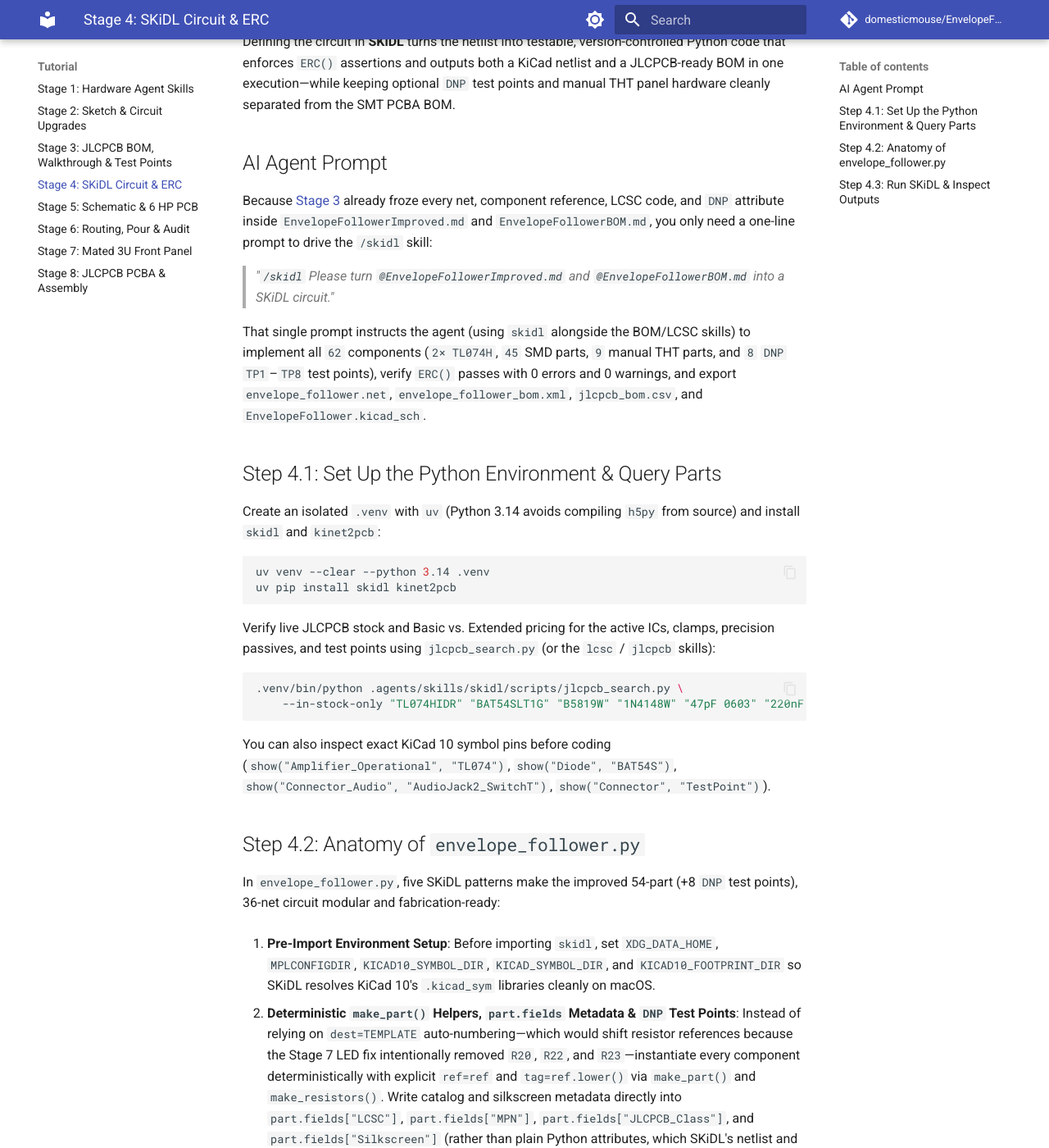
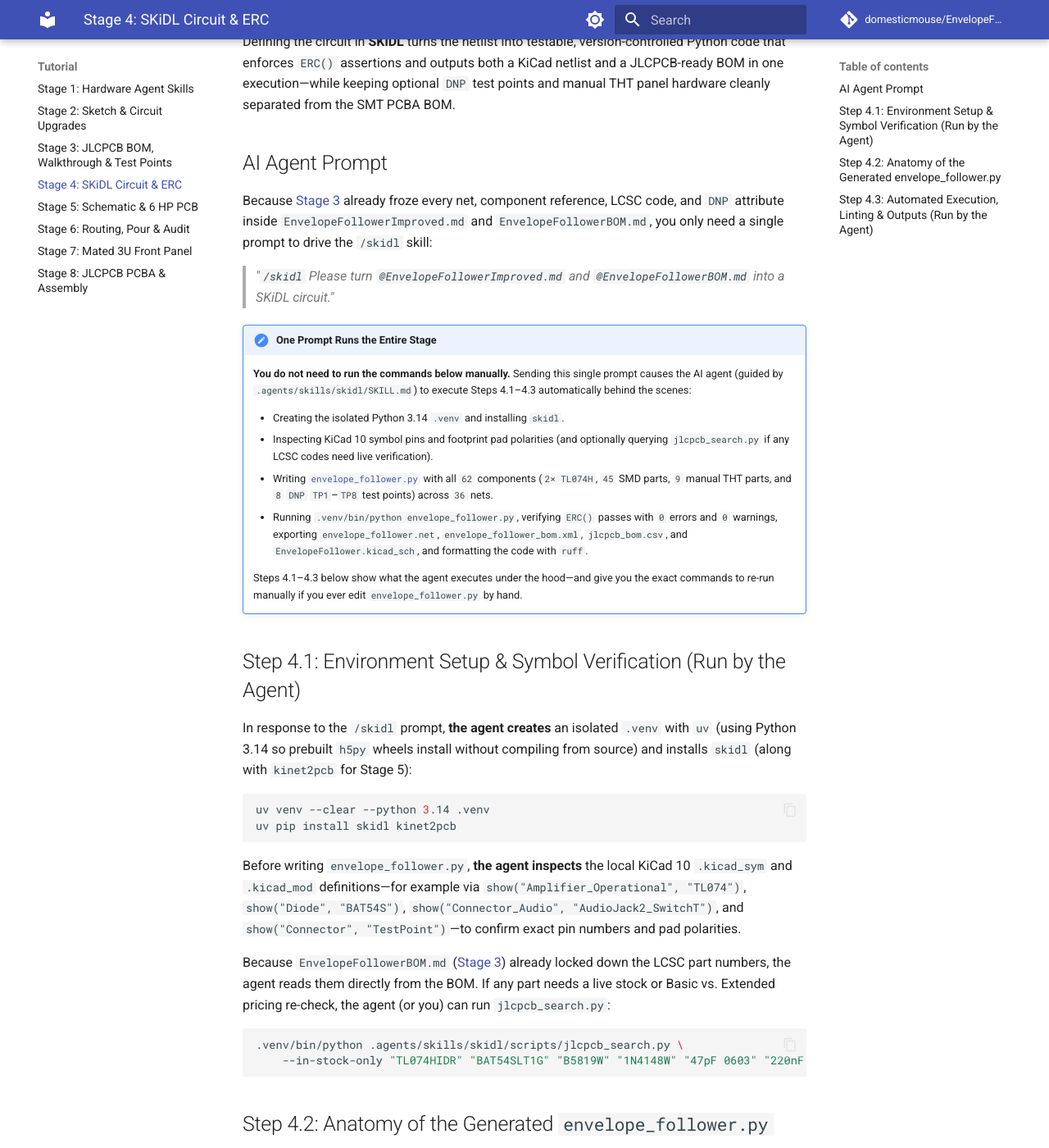
Before and after one commit to domesticmouse/EnvelopeFollower, an MkDocs documentation site: the page built from docs/tutorial/stage-4-skidl.md, in a window 1280 px wide and 1400 px high, scrolled down 231 px. Shown: the whole window at 82% size. Built offline with MkDocs 1.6.1 and Material for MkDocs 9.7.7, drawn with Linux system fonts in a browser that asks for light colours; comment, search, counter and statistics services are not loaded; some of the changed text lies outside the part shown.

Commit message:
docs: clarify that Stage 4 SKiDL commands are executed by the agent prompt
In Stage 4 of the tutorial, the imperative phrasing in Steps 4.1–4.3 made it look as though readers needed to manually create the virtual environment, run catalog queries, write `envelope_follower.py`, and execute SKiDL and `ruff` themselves, obscuring that the single `/skidl` prompt at the top of the page performs the entire workflow automatically.

Add an explicit callout under the prompt and reframe the step headings and narrative to show what the agent executes behind the scenes, while preserving the commands as a reference for readers who later modify `envelope_follower.py` by hand.

````diff
--- a/docs/tutorial/stage-4-skidl.md
+++ b/docs/tutorial/stage-4-skidl.md
@@ -4,33 +4,41 @@ Defining the circuit in **SKiDL** turns the netlist into testable, version-contr
 
 ## AI Agent Prompt
 
-Because [Stage 3](stage-3-bom-and-dfm.md) already froze every net, component reference, LCSC code, and `DNP` attribute inside `EnvelopeFollowerImproved.md` and `EnvelopeFollowerBOM.md`, you only need a one-line prompt to drive the `/skidl` skill:
+Because [Stage 3](stage-3-bom-and-dfm.md) already froze every net, component reference, LCSC code, and `DNP` attribute inside `EnvelopeFollowerImproved.md` and `EnvelopeFollowerBOM.md`, you only need a single prompt to drive the `/skidl` skill:
 
 > *"`/skidl` Please turn `@EnvelopeFollowerImproved.md` and `@EnvelopeFollowerBOM.md` into a SKiDL circuit."*
 
-That single prompt instructs the agent (using `skidl` alongside the BOM/LCSC skills) to implement all `62` components (`2× TL074H`, `45` SMD parts, `9` manual THT parts, and `8` `DNP` `TP1`–`TP8` test points), verify `ERC()` passes with 0 errors and 0 warnings, and export `envelope_follower.net`, `envelope_follower_bom.xml`, `jlcpcb_bom.csv`, and `EnvelopeFollower.kicad_sch`.
+!!! note "One Prompt Runs the Entire Stage"
+    **You do not need to run the commands below manually.** Sending this single prompt causes the AI agent (guided by `.agents/skills/skidl/SKILL.md`) to execute Steps 4.1–4.3 automatically behind the scenes:
 
-## Step 4.1: Set Up the Python Environment & Query Parts
+    - Creating the isolated Python 3.14 `.venv` and installing `skidl`.
+    - Inspecting KiCad 10 symbol pins and footprint pad polarities (and optionally querying `jlcpcb_search.py` if any LCSC codes need live verification).
+    - Writing [`envelope_follower.py`](https://github.com/domesticmouse/EnvelopeFollower/blob/main/envelope_follower.py) with all `62` components (`2× TL074H`, `45` SMD parts, `9` manual THT parts, and `8` `DNP` `TP1`–`TP8` test points) across `36` nets.
+    - Running `.venv/bin/python envelope_follower.py`, verifying `ERC()` passes with `0` errors and `0` warnings, exporting `envelope_follower.net`, `envelope_follower_bom.xml`, `jlcpcb_bom.csv`, and `EnvelopeFollower.kicad_sch`, and formatting the code with `ruff`.
 
-Create an isolated `.venv` with `uv` (Python 3.14 avoids compiling `h5py` from source) and install `skidl` and `kinet2pcb`:
+    Steps 4.1–4.3 below show what the agent executes under the hood—and give you the exact commands to re-run manually if you ever edit `envelope_follower.py` by hand.
+
+## Step 4.1: Environment Setup & Symbol Verification (Run by the Agent)
+
+In response to the `/skidl` prompt, **the agent creates** an isolated `.venv` with `uv` (using Python 3.14 so prebuilt `h5py` wheels install without compiling from source) and installs `skidl` (along with `kinet2pcb` for Stage 5):
 
 ```bash
 uv venv --clear --python 3.14 .venv
 uv pip install skidl kinet2pcb
 ```
 
-Verify live JLCPCB stock and Basic vs. Extended pricing for the active ICs, clamps, precision passives, and test points using `jlcpcb_search.py` (or the `lcsc` / `jlcpcb` skills):
+Before writing `envelope_follower.py`, **the agent inspects** the local KiCad 10 `.kicad_sym` and `.kicad_mod` definitions—for example via `show("Amplifier_Operational", "TL074")`, `show("Diode", "BAT54S")`, `show("Connector_Audio", "AudioJack2_SwitchT")`, and `show("Connector", "TestPoint")`—to confirm exact pin numbers and pad polarities.
+
+Because `EnvelopeFollowerBOM.md` ([Stage 3](stage-3-bom-and-dfm.md)) already locked down the LCSC part numbers, the agent reads them directly from the BOM. If any part needs a live stock or Basic vs. Extended pricing re-check, the agent (or you) can run `jlcpcb_search.py`:
 
 ```bash
 .venv/bin/python .agents/skills/skidl/scripts/jlcpcb_search.py \
     --in-stock-only "TL074HIDR" "BAT54SLT1G" "B5819W" "1N4148W" "47pF 0603" "220nF 0805" "10R 1206" "1k 1206"
 ```
 
-You can also inspect exact KiCad 10 symbol pins before coding (`show("Amplifier_Operational", "TL074")`, `show("Diode", "BAT54S")`, `show("Connector_Audio", "AudioJack2_SwitchT")`, `show("Connector", "TestPoint")`).
+## Step 4.2: Anatomy of the Generated `envelope_follower.py`
 
-## Step 4.2: Anatomy of `envelope_follower.py`
-
-In `envelope_follower.py`, five SKiDL patterns make the improved 54-part (+8 `DNP` test points), 36-net circuit modular and fabrication-ready:
+**The agent generates [`envelope_follower.py`](https://github.com/domesticmouse/EnvelopeFollower/blob/main/envelope_follower.py)** using five SKiDL patterns from the `skidl` skill that make the improved 54-part (+8 `DNP` test points), 36-net circuit modular and fabrication-ready:
 
 1. **Pre-Import Environment Setup**:
     Before importing `skidl`, set `XDG_DATA_HOME`, `MPLCONFIGDIR`, `KICAD10_SYMBOL_DIR`, `KICAD_SYMBOL_DIR`, and `KICAD10_FOOTPRINT_DIR` so SKiDL resolves KiCad 10's `.kicad_sym` libraries cleanly on macOS.
@@ -148,7 +156,9 @@ In `envelope_follower.py`, five SKiDL patterns make the improved 54-part (+8 `DN
     - **`Device:C_Polarized` (`CP_Elec_6.3x5.4`)**: Pin `1` is `+` and Pin `2` is `-`. On the `-12V` rail, **`c4[1]` connects to `GND`** (`0 V`) and **`c4[2]` connects to `-12V`** (`-11.78 V`).
     - **`Diode:1N4148W`, `Device:D_Schottky`, and `Device:LED`**: Pin `1` is **`K` (cathode)** and Pin `2` is **`A` (anode)**—the opposite of intuitive "1 = anode" assumptions. Always wire diodes and LEDs by pin name (`d["A"]`, `d["K"]`) rather than raw pin integers.
 
-## Step 4.3: Run SKiDL & Inspect Outputs
+## Step 4.3: Automated Execution, Linting & Outputs (Run by the Agent)
+
+After writing `envelope_follower.py`, **the agent automatically runs the script** inside `.venv` to execute `ERC()` and generate the netlist and BOM files, then lints and formats the Python files with `ruff` (you can re-run these same commands manually any time you tweak `envelope_follower.py`):
 
 ```bash
 .venv/bin/python envelope_follower.py
````
